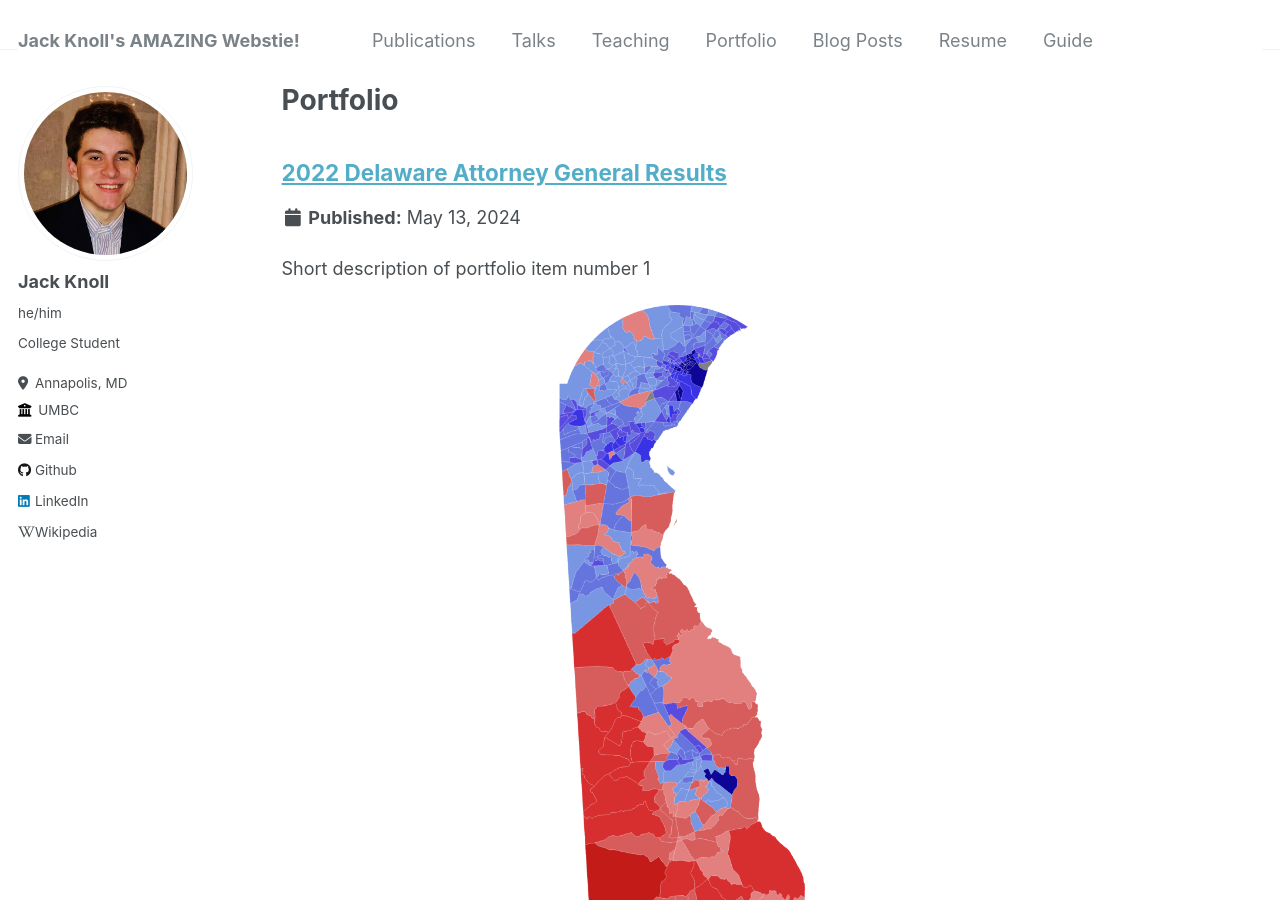
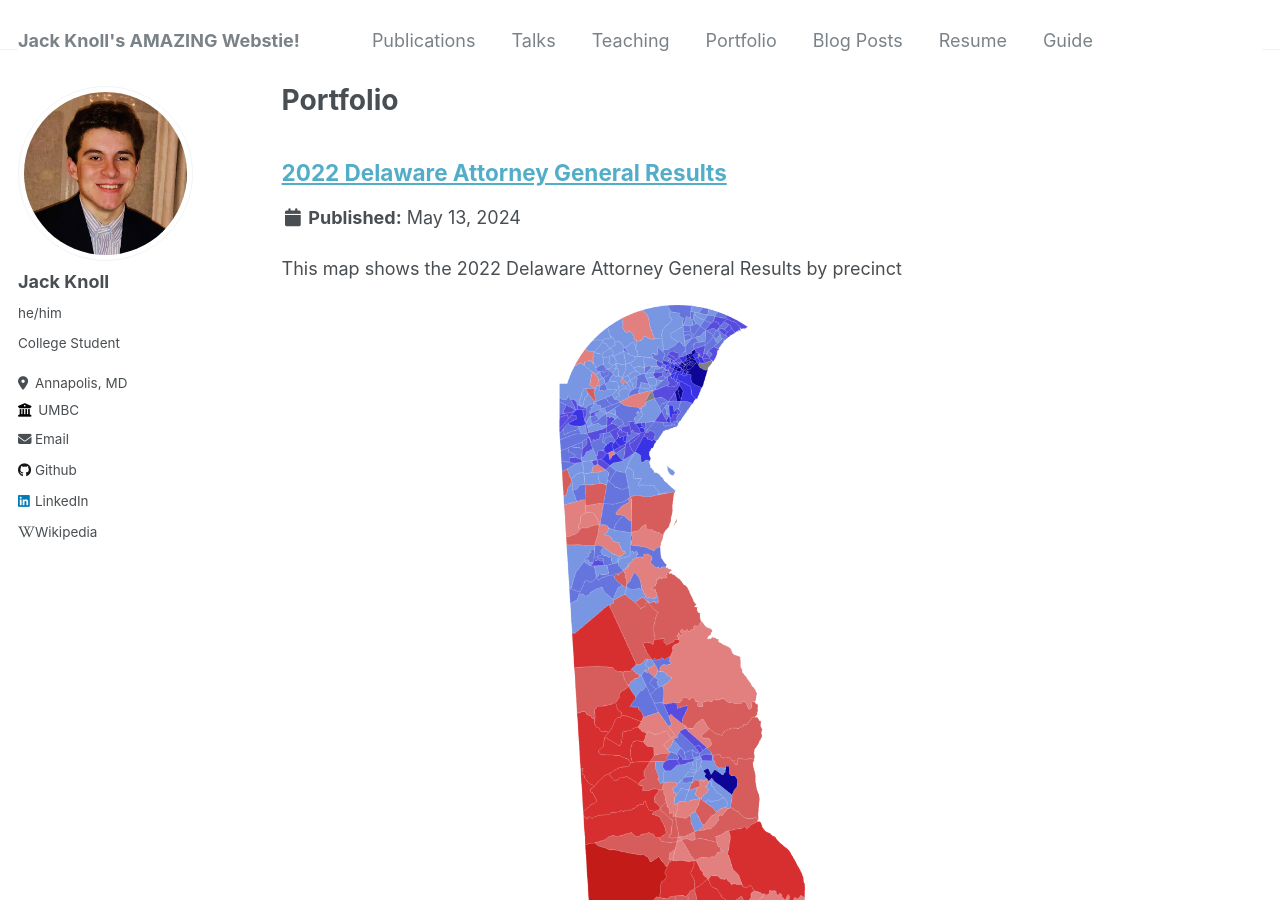
Before and after one commit to jakjr2000/jakjr2000.github.io, a Jekyll site: the page built from _pages/portfolio.html, in a window 1280 px wide and 900 px high. Built offline with Jekyll 4.4.1, drawn with Linux system fonts in a browser that asks for light colours.

Commit message:
Update portfolio-1.md

```diff
--- a/_portfolio/portfolio-1.md
+++ b/_portfolio/portfolio-1.md
@@ -1,6 +1,6 @@
 ---
 title: "2022 Delaware Attorney General Results"
-excerpt: "Short description of portfolio item number 1<br/><img src='/images/2022 Delaware Attorney General Results by Precinct.png'>"
+excerpt: "This map shows the 2022 Delaware Attorney General Results by precinct<br/><img src='/images/2022 Delaware Attorney General Results by Precinct.png'>"
 collection: portfolio
 ---
 
```
